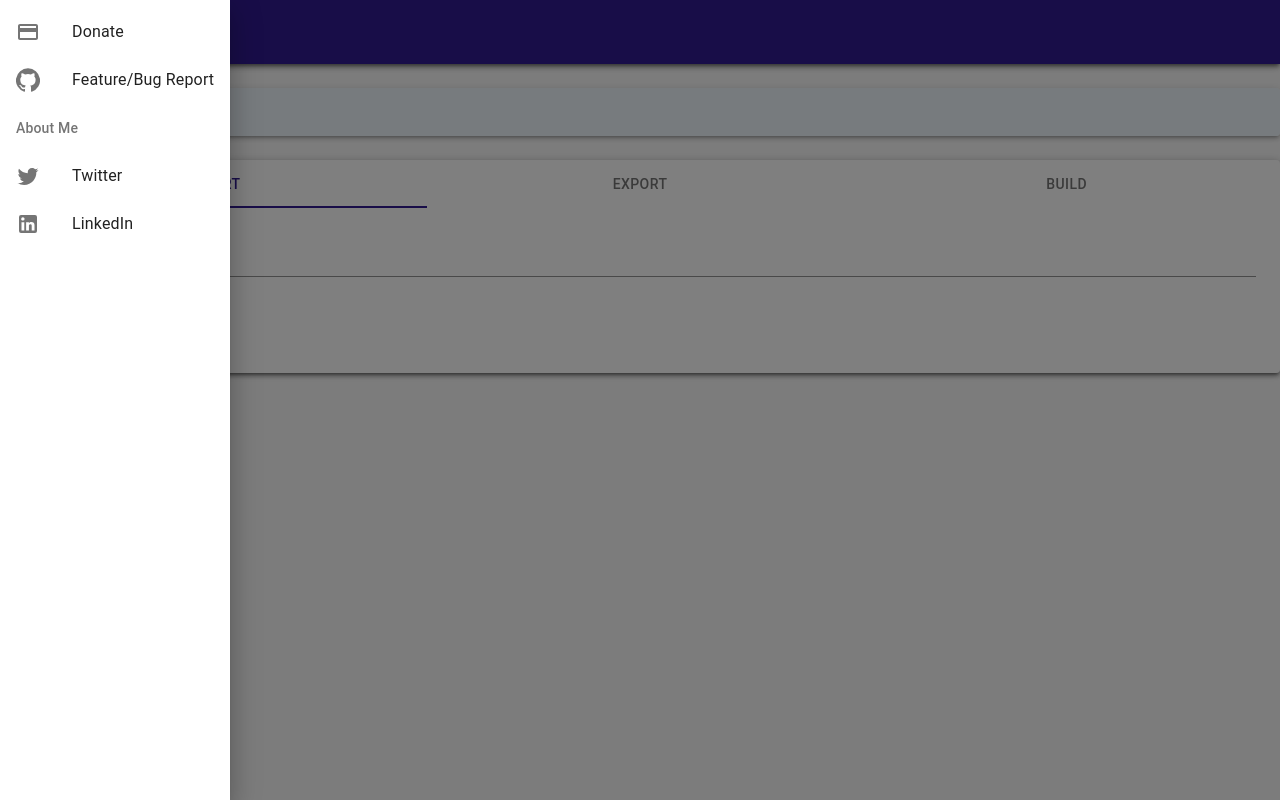
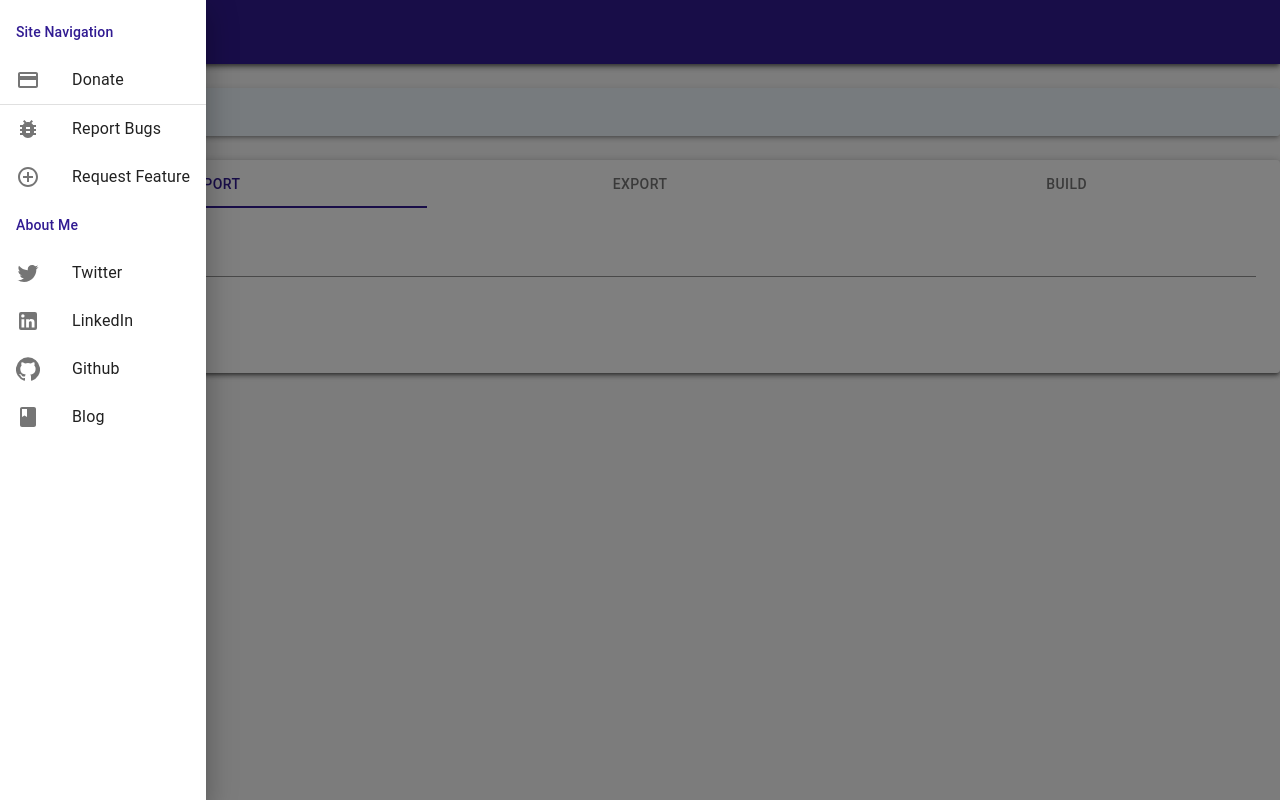
Before and after one commit to guygrigsby/mtgfail-frontend, a React app: page / in a window 1280 px wide. Both pictures are taken after a click on the button "menu". Built offline with nearby package versions, Linux system fonts and the light colour scheme.

Commit message:
refactor

```diff
--- a/src/MenuAppBar.js
+++ b/src/MenuAppBar.js
@@ -23,6 +23,9 @@ import CloudIcon from "@material-ui/icons/Cloud";
 import GitHubIcon from "@material-ui/icons/GitHub";
 import TwitterIcon from "@material-ui/icons/Twitter";
 import LinkedInIcon from "@material-ui/icons/LinkedIn";
+import BookIcon from "@material-ui/icons/Book";
+import BugReportIcon from "@material-ui/icons/BugReport";
+import AddCircleOutlineIcon from "@material-ui/icons/AddCircleOutline";
 
 const useStyles = makeStyles(theme => ({
   root: {
@@ -53,7 +56,49 @@ export default function MenuAppBar() {
     setAnchorEl(null);
   };
 
-  const menuItems = [{}];
+  const socialItems = [
+    {
+      Label: "Twitter",
+      Icon: <TwitterIcon />,
+      Link: "https://www.twitter.com/usernamevalid"
+    },
+    {
+      Label: "LinkedIn",
+      Icon: <LinkedInIcon />,
+      Link: "https://www.linkedin.com/guygrigsby"
+    },
+    {
+      Label: "Github",
+      Icon: <GitHubIcon />,
+      Link: "https://www.github.com/guygrigsby"
+    },
+    {
+      Label: "Blog",
+      Icon: <BookIcon />,
+      Link: "https://grigsby.dev"
+    }
+  ];
+
+  const siteItems = [
+    {
+      Label: "Donate",
+      Icon: <PaymentIcon />,
+      Link: "https://www.patreon.com/guygrigsby",
+      Divider: true
+    },
+    {
+      Label: "Report Bugs",
+      Icon: <BugReportIcon />,
+      Link: "https://www.github.com/guygrigsby/mtgfail-frontend/issues",
+      Divider: false
+    },
+    {
+      Label: "Request Feature",
+      Icon: <AddCircleOutlineIcon />,
+      Link: "https://www.github.com/guygrigsby/mtgfail-frontend/issues",
+      Divider: false
+    }
+  ];
 
   return (
     <div className={classes.root}>
@@ -86,64 +131,48 @@ export default function MenuAppBar() {
               onClose={handleClose}
             >
               <List>
+                <ListSubheader
+                  color="primary"
+                  component="div"
+                  id="sitenav-subheader"
+                >
+                  Site Navigation
+                </ListSubheader>
+                {siteItems.map((e, i) => (
+                  <>
                     <ListItem
+                      key={i}
                       button
                       onClick={() => {
-                    window.open("https://www.patreon.com/guygrigsby", "_blank");
+                        window.open(e.Link, "_blank");
                       }}
                     >
-                  <ListItemIcon>
-                    <PaymentIcon />
-                  </ListItemIcon>
-                  <ListItemText primary="Donate" />
+                      <ListItemIcon>{e.Icon}</ListItemIcon>
+                      <ListItemText primary={e.Label} />
                     </ListItem>
+
+                    {e.Divider && <Divider />}
+                  </>
+                ))}
+                <ListSubheader
+                  color="primary"
+                  component="div"
+                  id="abt-me-subheader"
+                >
+                  About Me
+                </ListSubheader>
+                {socialItems.map((e, i) => (
                   <ListItem
+                    key={i}
                     button
                     onClick={() => {
-                    window.open(
-                      "https://github.com/guygrigsby/mtgfail-frontend/issues",
-                      "_blank"
-                    );
+                      window.open(e.Link, "_blank");
                     }}
                   >
-                  <ListItemIcon>
-                    <GitHubIcon />
-                  </ListItemIcon>
-                  <ListItemText primary="Feature/Bug Report" />
+                    <ListItemIcon>{e.Icon}</ListItemIcon>
+                    <ListItemText primary={e.Label} />
                   </ListItem>
-                <ListSubheader component="div" id="nested-list-subheader">
-                  About Me
-                </ListSubheader>
-
-                <ListItem
-                  button
-                  onClick={() => {
-                    window.open(
-                      "https://www.twitter.com/usernamevalid",
-                      "_blank"
-                    );
-                  }}
-                >
-                  <ListItemIcon>
-                    <TwitterIcon />
-                  </ListItemIcon>
-                  <ListItemText primary="Twitter" />
-                </ListItem>
-
-                <ListItem
-                  button
-                  onClick={() => {
-                    window.open(
-                      "https://www.linkedin.com/guygrigsby",
-                      "_blank"
-                    );
-                  }}
-                >
-                  <ListItemIcon>
-                    <LinkedInIcon />
-                  </ListItemIcon>
-                  <ListItemText primary="LinkedIn" />
-                </ListItem>
+                ))}
               </List>
             </Drawer>
           </div>
```
Lines whose indentation alone changed are shown as unchanged.
